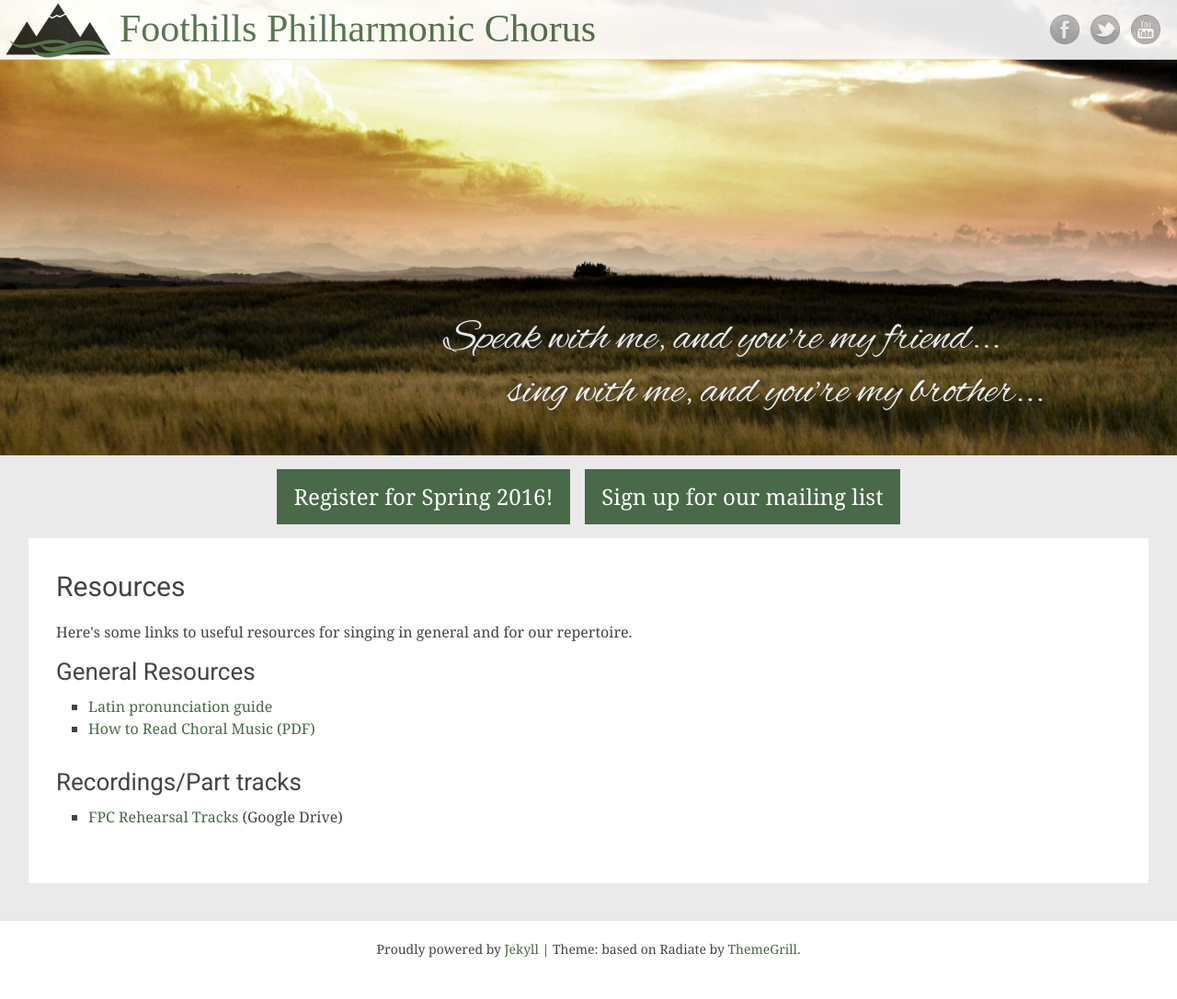
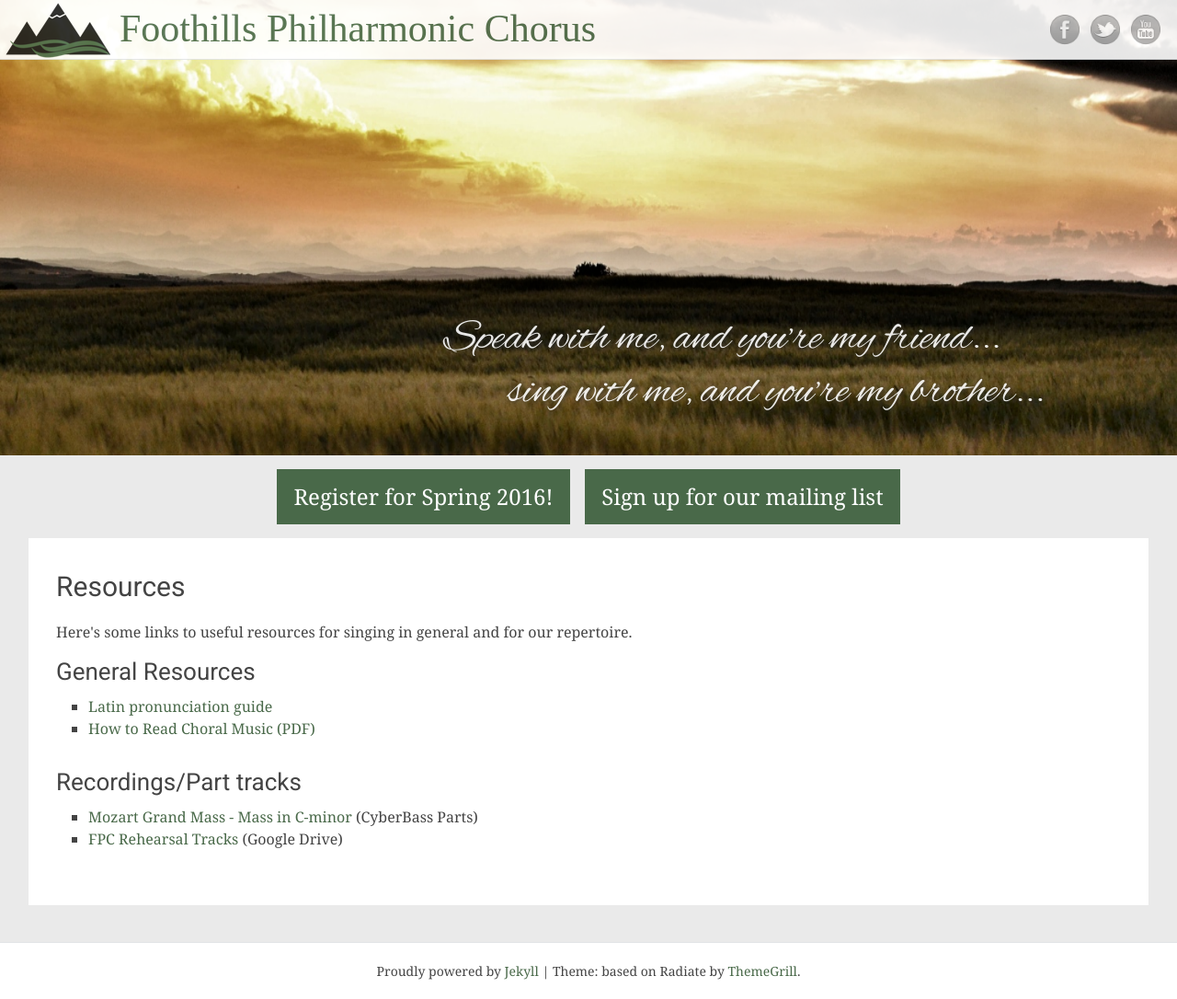
Before and after one commit to percyhanna/fps, a Jekyll site: the page built from resources.html, in a window 1280 px wide and 1086 px high. Shown: the whole window at 92% size. Built offline with Jekyll 4.4.1, drawn with Linux system fonts in a browser that asks for light colours; some web fonts are replaced; Markdown is read by kramdown in place of the engine named in the settings.

Commit message:
Add links to Mozart part recordings

```diff
--- a/resources.html
+++ b/resources.html
@@ -19,6 +19,7 @@ title: Resources
           </ul>
           <h3>Recordings/Part tracks</h3>
           <ul>
+            <li><a href="http://www.cyberbass.com/Major_Works/Mozart_W_A/mozart_KV427_grand_mass.htm" target="_blank">Mozart Grand Mass - Mass in C-minor</a> (CyberBass Parts)</li>
             <li><a href="https://drive.google.com/open?id=0B-gDQ6LogXQ-WXVFaHdvZDZVbjQ" target="_blank">FPC Rehearsal Tracks</a> (Google Drive)</li>
           </ul>
         </div>
```
